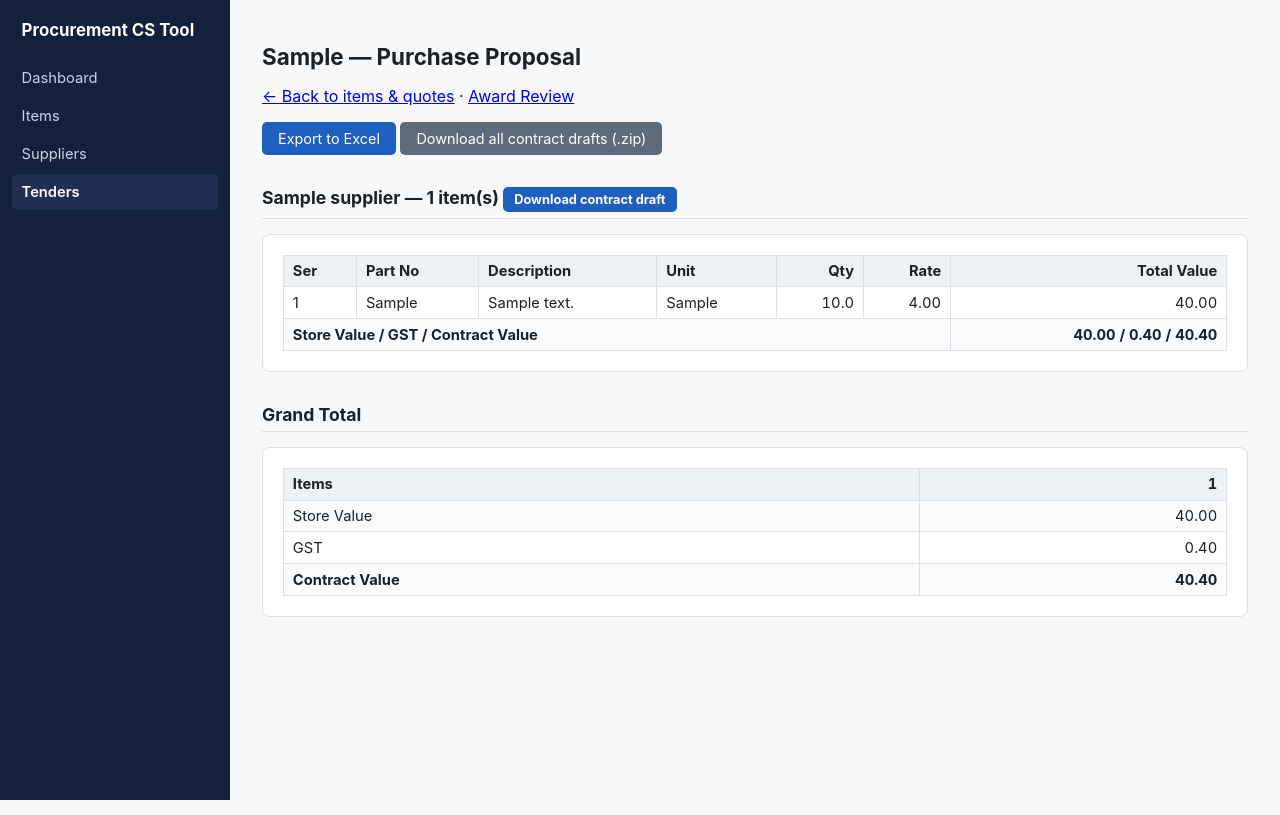
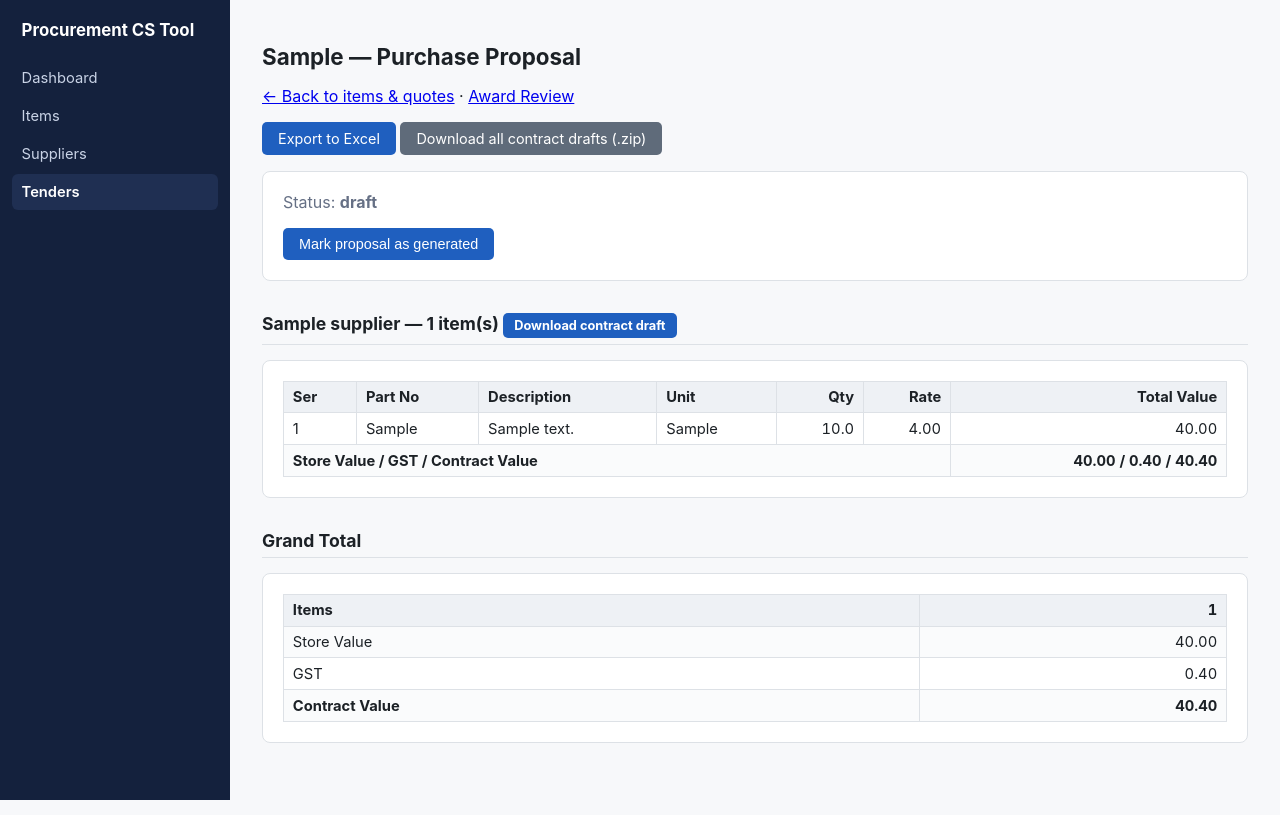
Before and after one commit to pretyiman/procurement-cs-tool, a FastAPI app: page /tenders/1/proposal in a window 1280 px wide. Run offline with FastAPI, Linux system fonts and the light colour scheme; tables that the repository leaves empty hold one stand-in row (values such as "Sample post").

Commit message:
Wire up tender status transitions (draft -> proposal_generated -> awarded)
Tender.status has existed in the schema since Phase 1 but nothing
ever moved it off "draft" - the dashboard's Proposal/Awarded stat
cards were always 0 regardless of real progress. Adds
POST /tenders/{id}/generate-proposal (requires at least one awarded
item) and POST /tenders/{id}/mark-awarded (requires the proposal to
already be generated), with matching buttons on the Purchase
Proposal page that show/hide based on current status.

Verified: pytest tests/ (22, 2 new) passes, including the full
draft -> proposal_generated -> awarded lifecycle and that
mark-awarded is rejected before generate-proposal has run. Manually
walked two real dummy tenders through the real endpoints: the
existing seeded tender to "awarded" (shows the finalized message,
no more action buttons) and a newly seeded second tender
(6 items/3 suppliers, one supplier reused across tenders) to
"proposal_generated" only (shows the Finalize button) - dashboard
now shows 1/1/1 across draft/proposal_generated/awarded instead of
always 0 for the latter two.

```diff
--- a/app/main.py
+++ b/app/main.py
@@ -653,6 +653,33 @@ def purchase_proposal_view(tender_id: int, request: Request, session: Session =
     return templates.TemplateResponse(request, "purchase_proposal.html", {"tender": tender, "proposal": proposal})
 
 
+@app.post("/tenders/{tender_id}/generate-proposal")
+def generate_proposal(tender_id: int, session: Session = Depends(get_session)):
+    tender = session.get(Tender, tender_id)
+    if tender is None:
+        raise HTTPException(404, "Tender not found")
+    proposal = build_purchase_proposal(session, tender_id)
+    if not proposal.firm_groups:
+        raise HTTPException(400, "Award at least one item before generating the proposal")
+    tender.status = TenderStatus.proposal_generated
+    session.add(tender)
+    session.commit()
+    return RedirectResponse(f"/tenders/{tender_id}/proposal", status_code=303)
+
+
+@app.post("/tenders/{tender_id}/mark-awarded")
+def mark_awarded(tender_id: int, session: Session = Depends(get_session)):
+    tender = session.get(Tender, tender_id)
+    if tender is None:
+        raise HTTPException(404, "Tender not found")
+    if tender.status != TenderStatus.proposal_generated:
+        raise HTTPException(400, "Generate the proposal before finalizing the award")
+    tender.status = TenderStatus.awarded
+    session.add(tender)
+    session.commit()
+    return RedirectResponse(f"/tenders/{tender_id}/proposal", status_code=303)
+
+
 @app.get("/tenders/{tender_id}/proposal/export")
 def export_proposal(tender_id: int, session: Session = Depends(get_session)):
     tender = session.get(Tender, tender_id)
--- a/app/templates/purchase_proposal.html
+++ b/app/templates/purchase_proposal.html
@@ -9,6 +9,23 @@
   <a class="btn btn-secondary" href="/tenders/{{ tender.id }}/proposal/contracts.zip">Download all contract drafts (.zip)</a>
   {% endif %}
 </p>
+
+<div class="card">
+  <p class="muted" style="margin-top:0">Status: <strong>{{ tender.status.value }}</strong></p>
+  {% if tender.status.value == "draft" and proposal.firm_groups %}
+  <form method="post" action="/tenders/{{ tender.id }}/generate-proposal">
+    <button type="submit">Mark proposal as generated</button>
+  </form>
+  {% elif tender.status.value == "proposal_generated" %}
+  <form method="post" action="/tenders/{{ tender.id }}/mark-awarded">
+    <button type="submit">Finalize - mark tender as awarded</button>
+  </form>
+  {% elif tender.status.value == "awarded" %}
+  <p class="muted" style="margin-bottom:0">This tender is finalized - all contracts have been awarded.</p>
+  {% else %}
+  <p class="muted" style="margin-bottom:0">Award at least one item (Award Review) before generating the proposal.</p>
+  {% endif %}
+</div>
 
 {% for group in proposal.firm_groups %}
 <h2>{{ group.supplier_name }} &mdash; {{ group.items|length }} item(s)
```
Also changed, not shown: tests/test_tender_status.py (added, +87 -0 lines).
